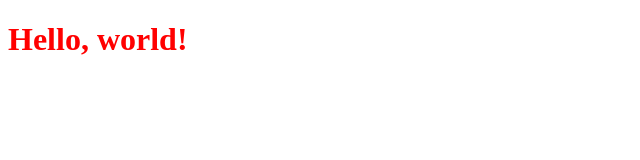
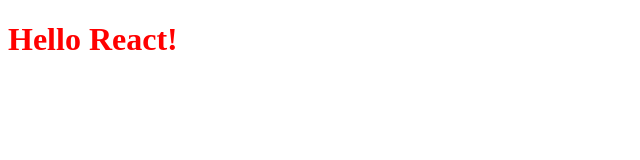
Before and after one commit to kuroneko0441/study-webpack, a React app: page / in a window 1280 px wide. Shown: the top 160 px of the page, without its empty margins (0-640 px from the left). Built offline with nearby package versions, Linux system fonts and the light colour scheme; the HTML template or start-up script is replaced by a standard one.

Commit message:
ReactDOM.render() 구문과 루트 컴포넌트를 분리하고 js module resolution 추가

```diff
--- /dev/null
+++ b/src/App/index.tsx
@@ -0,0 +1,9 @@
+import { printMe } from 'print';
+import * as React from 'react';
+import './style.scss';
+
+export class App extends React.Component<unknown, unknown> {
+  public render(): React.ReactNode {
+    return <h1 onClick={printMe}>Hello React!</h1>;
+  }
+}
--- a/src/index.tsx
+++ b/src/index.tsx
@@ -1,9 +1,7 @@
-import * as React from 'react';
 import * as ReactDOM from 'react-dom';
-import { printMe } from './print';
-import './style.scss';
+import { App } from './App';
 
 ReactDOM.render(
-  <h1 onClick={printMe}>Hello, world!</h1>,
+  <App />,
   document.getElementById('root'),
 );
--- a/webpack.config.js
+++ b/webpack.config.js
@@ -111,5 +111,9 @@ module.exports = {
       '.js',
       '.jsx',
     ],
+    modules: [
+      path.join(__dirname, 'src'),
+      'node_modules',
+    ],
   },
 };
```
Also changed, not shown: src/App/style.scss (renamed from src/style.scss).
